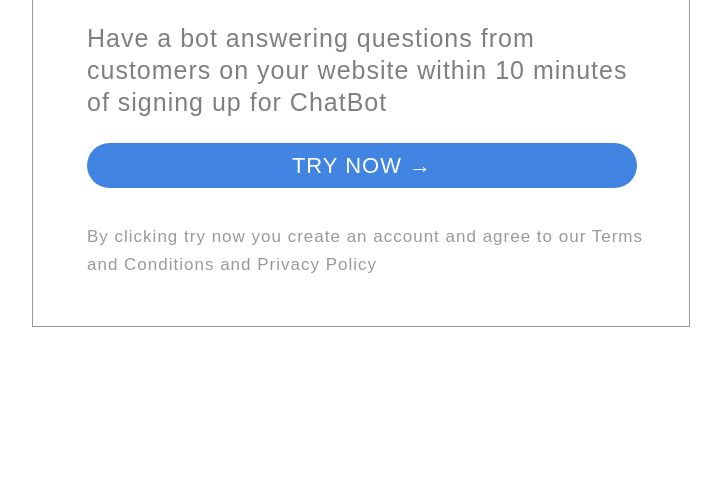
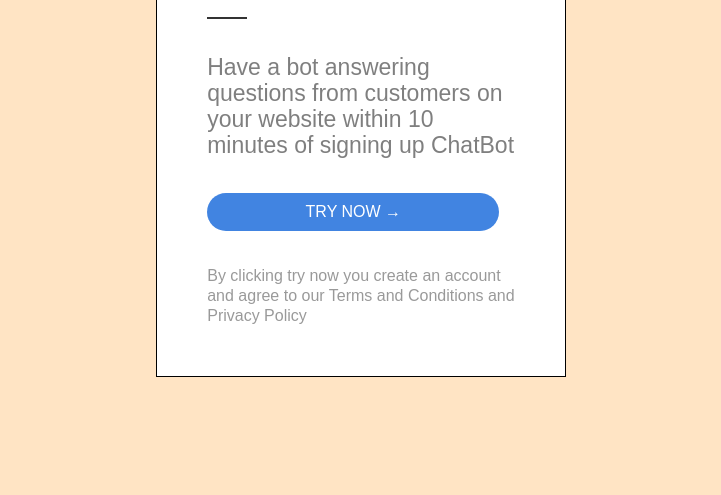
Before and after one commit to asmamulla786/actionCard, a plain HTML site: page index.html in a window 1280 px wide. Shown: the part 305-800 px from the top of the page, without its empty margins (279-1000 px from the left). Drawn offline with Linux system fonts and the light colour scheme.

Commit message:
updated index file

```diff
--- a/index.html
+++ b/index.html
@@ -1,80 +1,84 @@
 <!DOCTYPE html>
-<html lang="en">
+<html>
   <head>
     <title>ChatBot</title>
     <style>
-      div {
-        width: 656px;
-        height: 530px;
-        border: 1px solid rgba(0, 0, 0, 0.4);
+      body {
+        background-color: bisque;
+      }
+      * {
+        margin: 0px;
+        padding: 0px;
         font-family: sans-serif;
-        margin: 100px auto;
+        color: rgba(0, 0, 0, 1);
+        font-weight: 300;
+        box-sizing: border-box;
       }
+
+      section {
+        width: 32%;
+        border: 1px solid black;
+        padding: 50px;
+        margin: 80px auto;
+        background-color: white;
+      }
+
+      section > * {
+        margin-bottom: 35px;
+      }
+
       h1 {
-        font-size: 55px;
-        color: rgba(0, 0, 0, 0.6);
-        font-weight: 200;
-        margin: 50px 0px 0px 54px;
+        font-size: 45px;
+        color: rgba(0, 0, 0, 0.7);
       }
-      hr {
-        width: 55px;
-        color: rgb(0, 0, 0, 1);
-        border: 1px solid black;
-        margin-top: 15px;
-        margin-left: 54px;
+
+      div a {
+        text-transform: uppercase;
+        text-decoration: none;
+        display: block;
+        color: white;
       }
+
       p {
-        font-size: 25px;
+        font-size: 23px;
         color: rgba(0, 0, 0, 0.5);
-        font-weight: 300;
-        line-height: 32px;
-        margin-left: 54px;
-        margin-right: 40px;
-        letter-spacing: 1px;
+        line-height: 26px;
       }
-      #button {
-        width: 550px;
-        height: 35px;
-        margin: 0px;
-        font-size: 22px;
-        letter-spacing: 1px;
+
+      #btn-desc {
+        font-size: 16px;
+        color: rgba(0, 0, 0, 0.4);
+        margin-bottom: 0px;
+        line-height: 20px;
+      }
+
+      #btn {
+        width: 95%;
+        background-color: #4184e1;
         text-align: center;
-        font-weight: 300;
-        margin-left: 54px;
-        padding-top: 10px;
-        border-radius: 25px;
-        border: #4184e1;
-        background-color: #4184e1;
+        padding: 10px;
+        border-radius: 20px;
       }
-      #footer {
-        font-size: 17px;
-        color: rgba(0, 0, 0, 0.4);
-        margin-top: 35px;
-        line-height: 28px;
-      }
+
       #line {
-        width: 58px;
-        margin: 20px 0px 0px 54px;
-        height: 1px;
-        background-color: rgb(0, 0, 0, 0.6);
+        width: 13%;
+        border: 1.5px solid rgba(0, 0, 0, 0.8);
       }
     </style>
   </head>
   <body>
-    <div>
-      <h1>Build your first chatbot in 10 minutes!</h1>
+    <section>
+      <h1>Build your first chatbot in 10 minutes</h1>
       <div id="line"></div>
       <p>
         Have a bot answering questions from customers on your website within 10
-        minutes of signing up for ChatBot
+        minutes of signing up ChatBot
       </p>
-      <div id="button">
-        <a href="#" style="text-decoration: none; color: white">TRY NOW →</a>
-      </div>
-      <p id="footer">
+      <div id="btn"><a href="#">try now &rarr;</a></div>
+      <p id="btn-desc">
         By clicking try now you create an account and agree to our Terms and
         Conditions and Privacy Policy
       </p>
-    </div>
+    </section>
   </body>
 </html>
```
